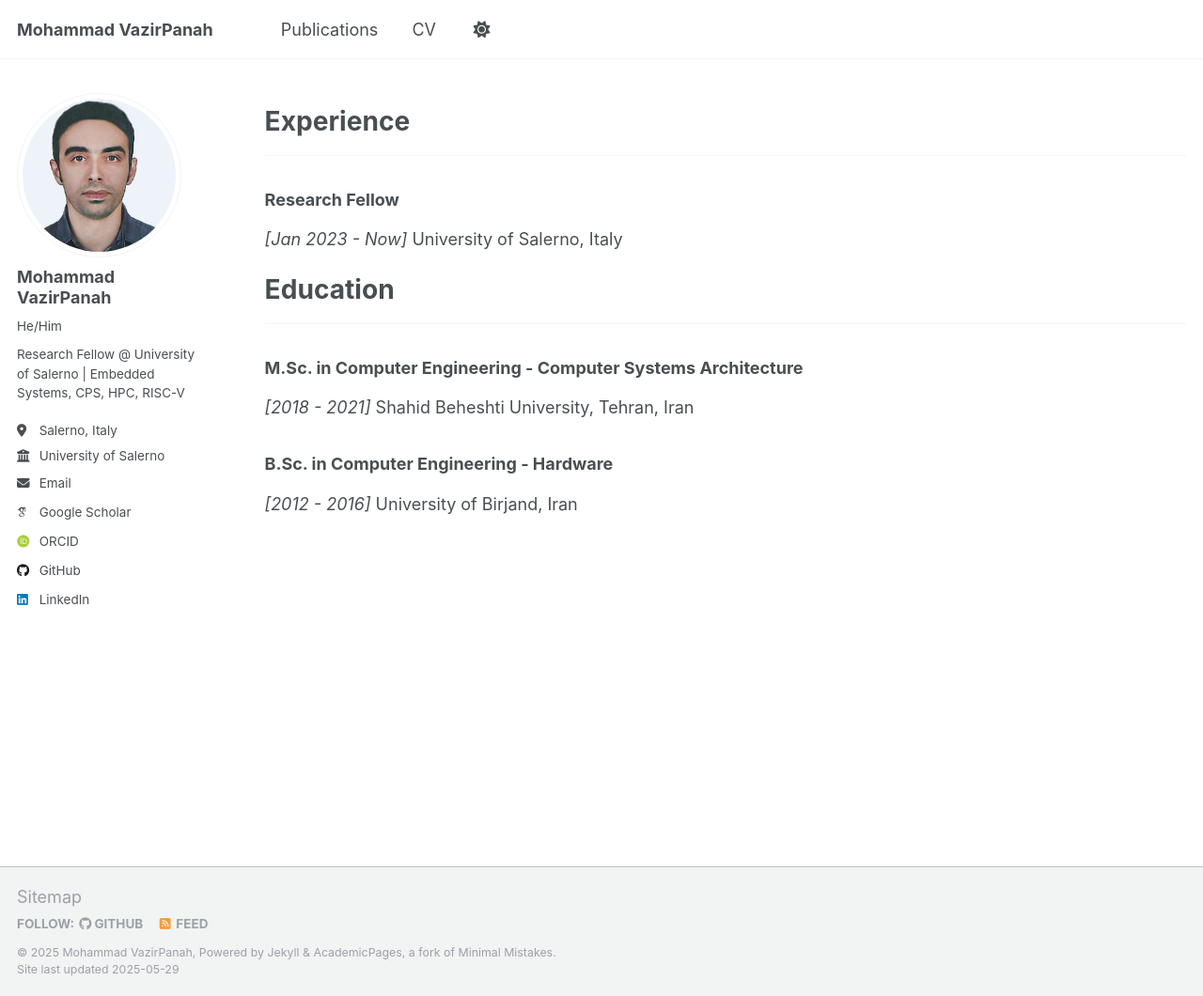
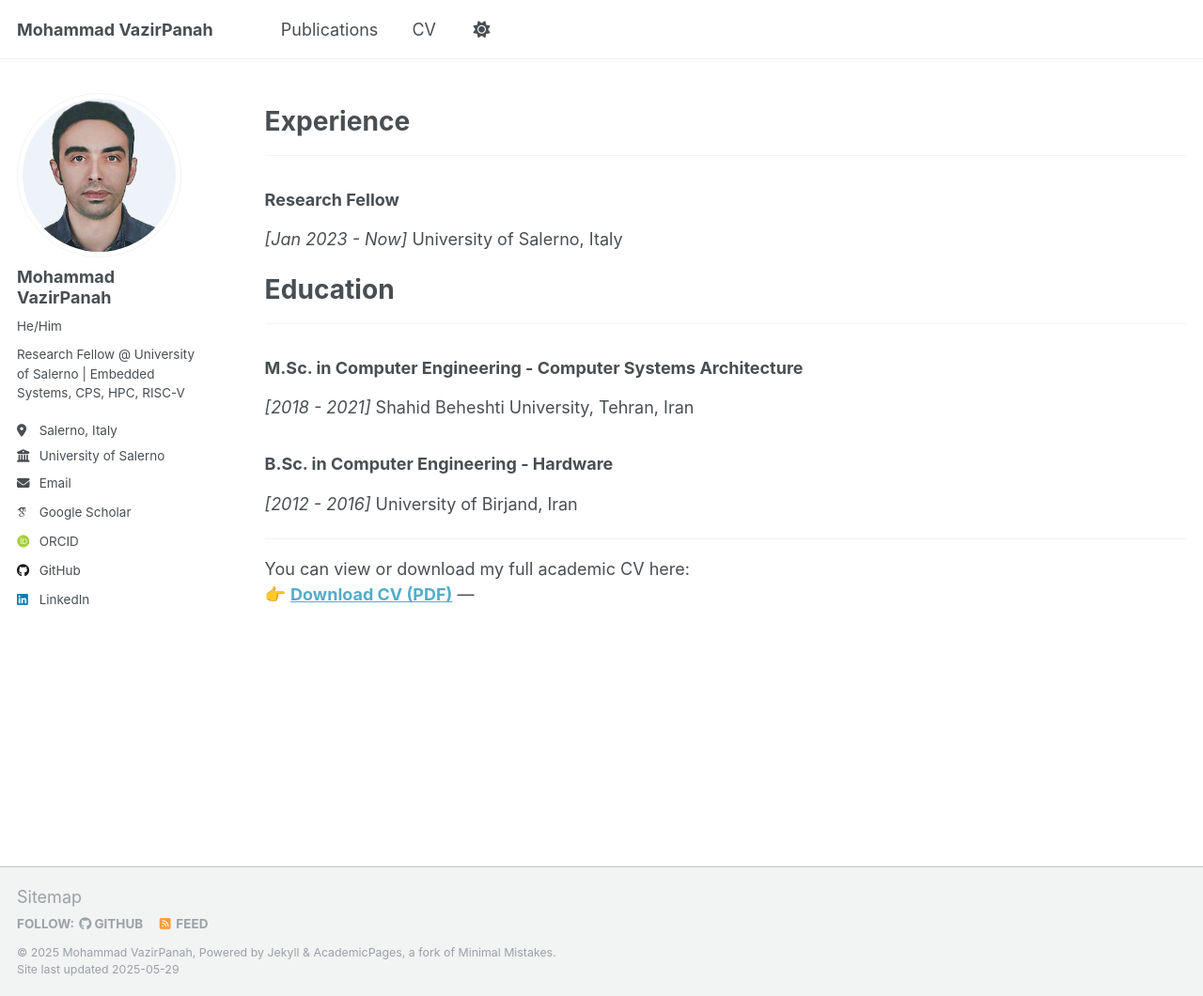
Before and after one commit to mohammadvazirpanah/mohammadvazirpanah.github.io, a Jekyll site: the page built from _pages/cv.md, in a window 1280 px wide and 1060 px high. Shown: the whole window at 94% size. Built offline with Jekyll 4.4.1, drawn with Linux system fonts in a browser that asks for light colours; some web fonts are replaced.

Commit message:
Update cv.md

```diff
--- a/_pages/cv.md
+++ b/_pages/cv.md
@@ -24,8 +24,10 @@ redirect_from:
 ### B.Sc. in Computer Engineering - Hardware
 *[2012 - 2016]*  University of Birjand, Iran
 
-
-
+---
+You can view or download my full academic CV here:
+👉 [**Download CV (PDF)**](/files/CV-MohammadVazirpanah.pdf)
+---
 
 
 
```
